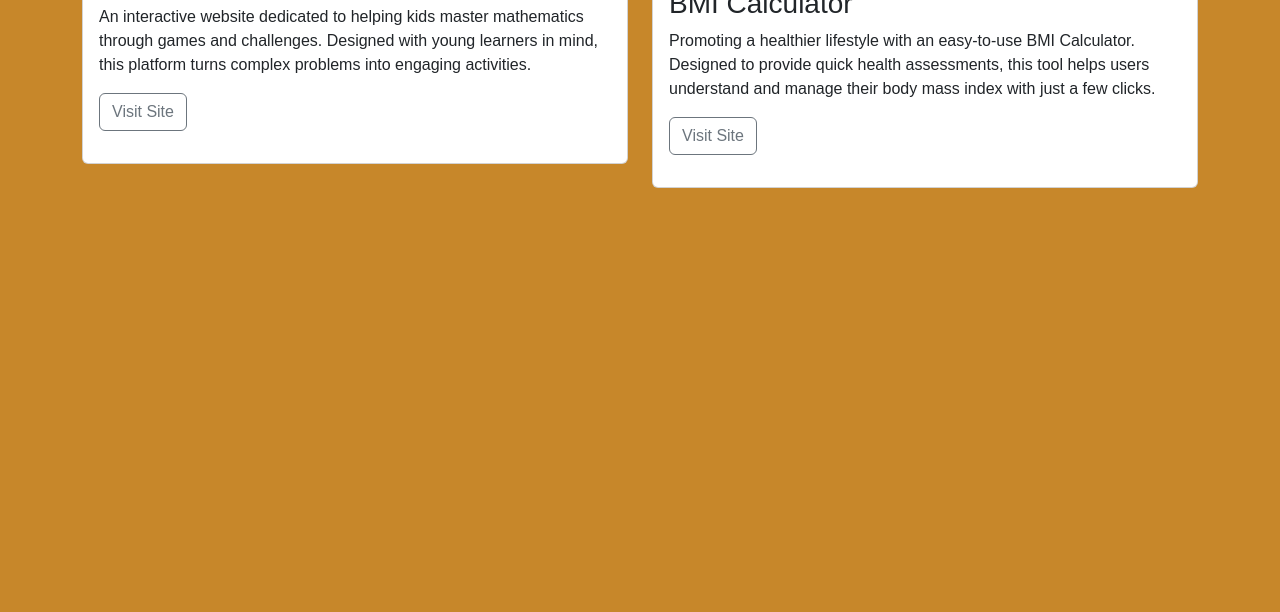
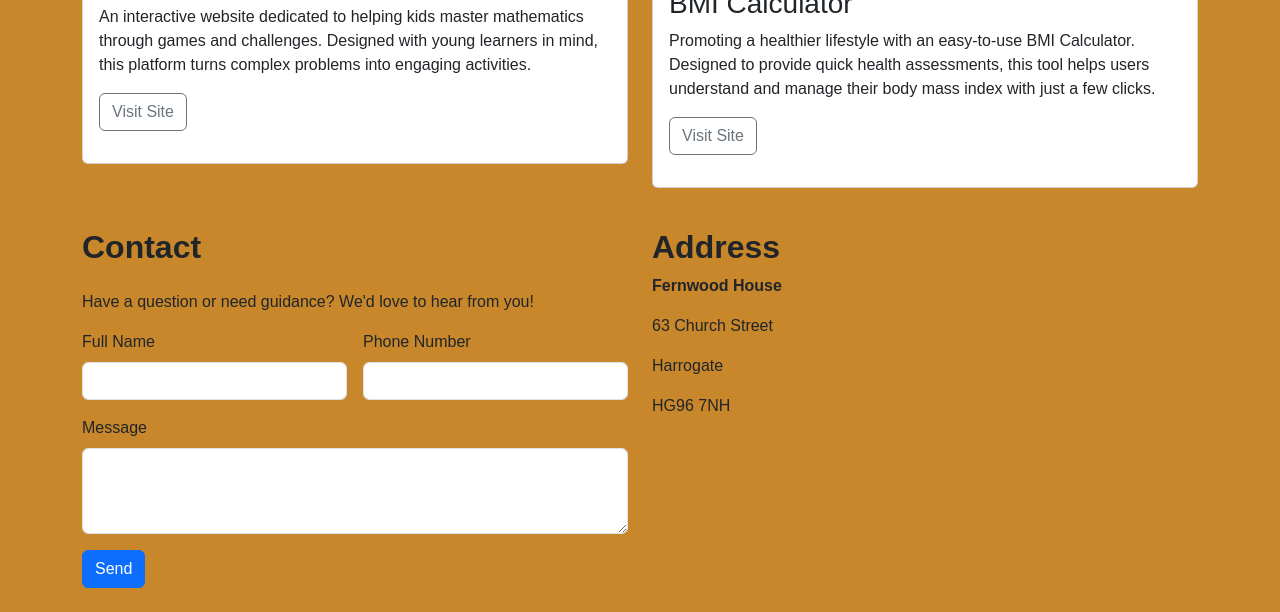
Before and after one commit to Samersetred/p1-mental-health, a plain HTML site: page index.html in a window 1280 px wide. Shown: the part 1575-2187 px from the top of the page. Before the commit the page ends 1779 px from the top, so only its background shows below. Drawn offline with nearby package versions, Linux system fonts and the light colour scheme.

Commit message:
updating contact footer with key form

```diff
--- a/index.html
+++ b/index.html
@@ -130,7 +130,38 @@
                     </div>
              </section>
         </main>
-
+        <footer id="contact" class="container footer-container">
+          <div class="row">
+              <div class="col-6 col-md-6 text-left my-4">
+                  <h2 class="display-8"><strong>Contact</strong></h2>
+                  <p class="mt-4">Have a question or need guidance? We'd love to hear from you!</p>
+                  <!--Form Address Section-->
+                  <form class="row g-3 sharp-corners">
+                      <div class="col-lg-6">
+                          <label for="full-name" class="form-label">Full Name</label>
+                          <input type="text" class="form-control" id="full-name">
+                      </div>
+                      <div class="col-lg-6">
+                          <label for="phonenumber" class="form-label">Phone Number</label>
+                          <input type="number" class="form-control" id="phonenumber">
+                      </div>
+                       <div class="col-12">
+                          <label for="message" class="form-label">Message</label>
+                          <textarea class="form-control" id="message" rows="3"></textarea>
+                      </div>
+                      <div class="col-lg-4">
+                          <button type="submit" class="btn btn-primary">Send</button>
+                      </div>
+                  </form>
+              </div>
+                <div class="col-3 col-md-3 text-left my-4">
+                  <h2 class="display-8"><strong>Address</strong></h2>
+                  <p><strong>Fernwood House</strong></p>
+                  <p>63 Church Street</p>
+                  <p>Harrogate</p>
+                  <p>HG96 7NH</p>
+                  </div>
+          </div>
 
       </footer>
             <!--JS Bootstrap Script -->
```
